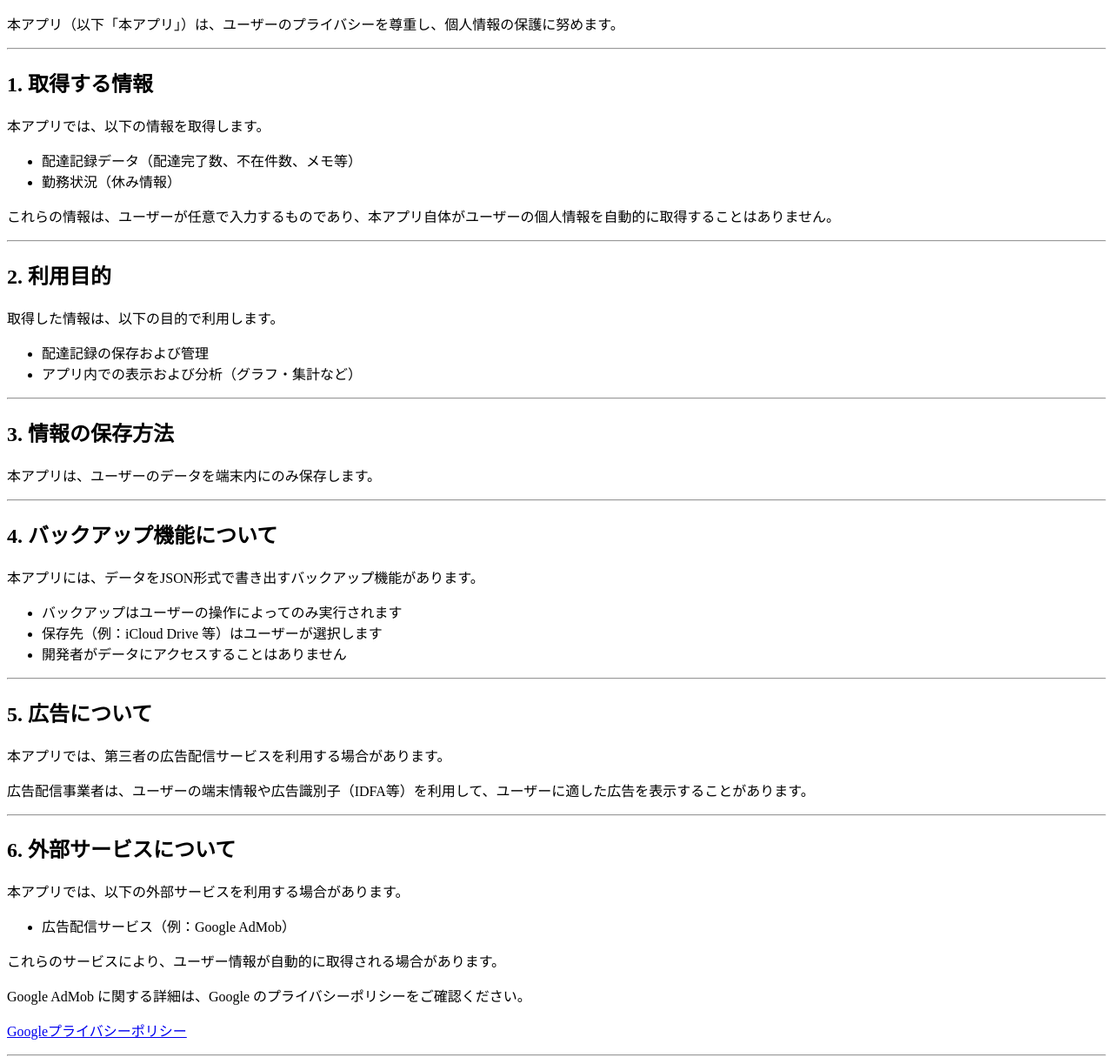
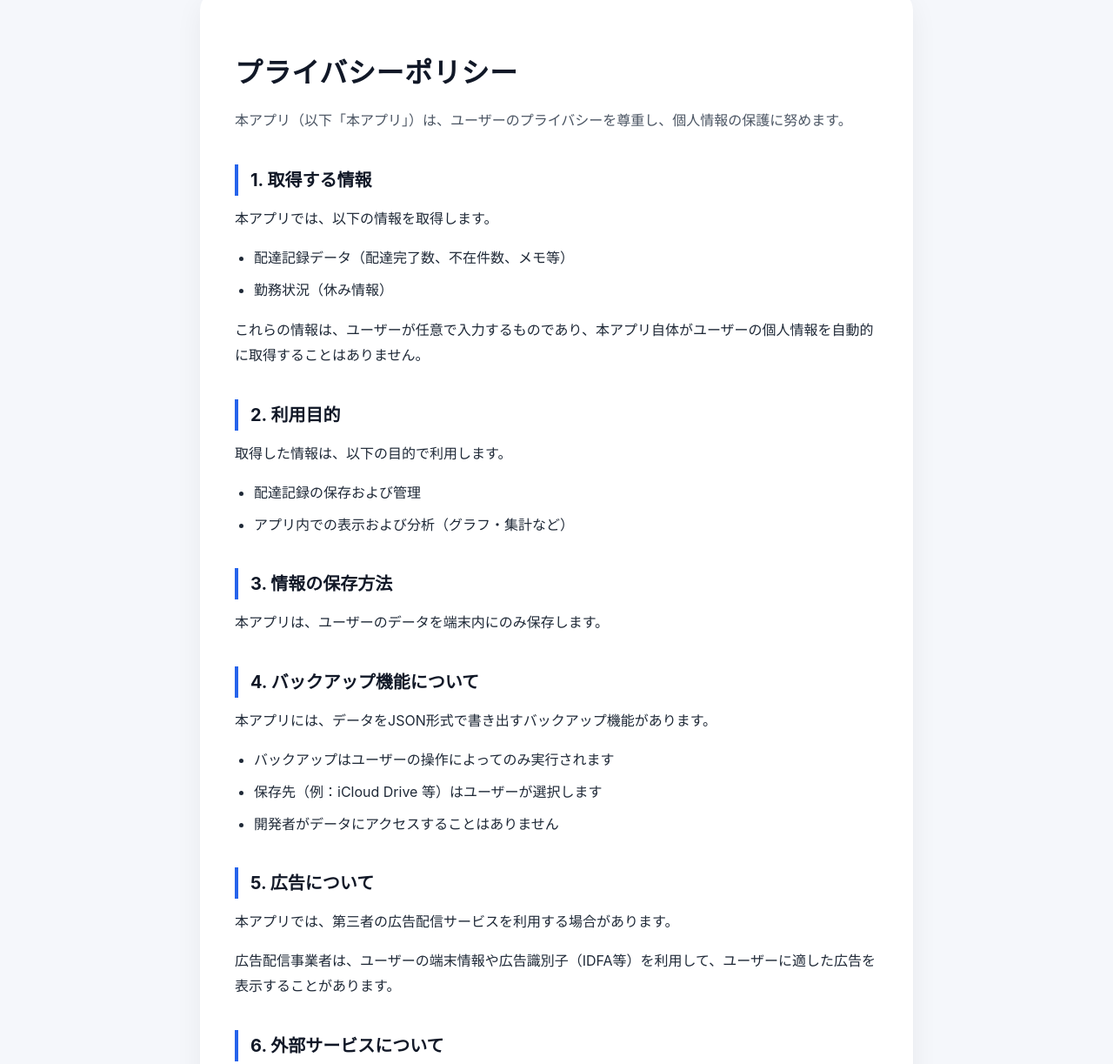
Before and after one commit to takw3305-cmyk/takw3305-cmyk.github.io, a plain HTML site: page index.html in a window 1280 px wide. Shown: the part 60-1283 px from the top of the page at 87% size. Drawn offline with Linux system fonts and the light colour scheme.

Commit message:
プライバシーポリシーのデザイン更新

```diff
--- a/index.html
+++ b/index.html
@@ -1,129 +1,198 @@
+<!DOCTYPE html>
+<html lang="ja">
+<head>
+  <meta charset="UTF-8">
+  <meta name="viewport" content="width=device-width, initial-scale=1.0">
+  <title>プライバシーポリシー</title>
+
+  <style>
+    body {
+      margin: 0;
+      font-family: -apple-system, BlinkMacSystemFont, "Helvetica Neue", "Yu Gothic", sans-serif;
+      background: #f5f7fb;
+      color: #1f2937;
+      line-height: 1.8;
+    }
+
+    .container {
+      max-width: 820px;
+      margin: 0 auto;
+      padding: 48px 20px;
+    }
+
+    .card {
+      background: #ffffff;
+      border-radius: 24px;
+      padding: 40px;
+      box-shadow: 0 12px 32px rgba(0, 0, 0, 0.06);
+    }
+
+    h1 {
+      font-size: 32px;
+      margin-bottom: 12px;
+      color: #111827;
+      letter-spacing: 0.02em;
+    }
+
+    .lead {
+      color: #4b5563;
+      margin-bottom: 32px;
+    }
+
+    h2 {
+      font-size: 20px;
+      margin-top: 36px;
+      margin-bottom: 12px;
+      padding-left: 14px;
+      border-left: 4px solid #2563eb;
+      color: #111827;
+    }
+
+    p {
+      margin: 0 0 16px;
+    }
+
+    ul {
+      padding-left: 22px;
+      margin-top: 8px;
+      margin-bottom: 18px;
+    }
+
+    li {
+      margin-bottom: 8px;
+    }
+
+    a {
+      color: #2563eb;
+      text-decoration: none;
+      font-weight: 600;
+    }
+
+    a:hover {
+      text-decoration: underline;
+    }
+
+    .footer {
+      margin-top: 40px;
+      padding-top: 24px;
+      border-top: 1px solid #e5e7eb;
+      color: #6b7280;
+      font-size: 14px;
+    }
+
+    @media (max-width: 600px) {
+      .container {
+        padding: 24px 14px;
+      }
+
+      .card {
+        padding: 28px 22px;
+        border-radius: 18px;
+      }
+
+      h1 {
+        font-size: 26px;
+      }
+
+      h2 {
+        font-size: 18px;
+      }
+    }
+  </style>
+</head>
+
+<body>
+  <main class="container">
+    <article class="card">
       <h1>プライバシーポリシー</h1>
 
-<p>本アプリ（以下「本アプリ」）は、ユーザーのプライバシーを尊重し、個人情報の保護に努めます。</p>
-
-<hr>
+      <p class="lead">
+        本アプリ（以下「本アプリ」）は、ユーザーのプライバシーを尊重し、個人情報の保護に努めます。
+      </p>
 
       <h2>1. 取得する情報</h2>
-
       <p>本アプリでは、以下の情報を取得します。</p>
-
       <ul>
         <li>配達記録データ（配達完了数、不在件数、メモ等）</li>
         <li>勤務状況（休み情報）</li>
       </ul>
-
-<p>これらの情報は、ユーザーが任意で入力するものであり、本アプリ自体がユーザーの個人情報を自動的に取得することはありません。</p>
-
-<hr>
+      <p>
+        これらの情報は、ユーザーが任意で入力するものであり、本アプリ自体がユーザーの個人情報を自動的に取得することはありません。
+      </p>
 
       <h2>2. 利用目的</h2>
-
       <p>取得した情報は、以下の目的で利用します。</p>
-
       <ul>
         <li>配達記録の保存および管理</li>
         <li>アプリ内での表示および分析（グラフ・集計など）</li>
       </ul>
 
-<hr>
-
       <h2>3. 情報の保存方法</h2>
-
       <p>本アプリは、ユーザーのデータを端末内にのみ保存します。</p>
 
-<hr>
-
       <h2>4. バックアップ機能について</h2>
-
       <p>本アプリには、データをJSON形式で書き出すバックアップ機能があります。</p>
-
       <ul>
         <li>バックアップはユーザーの操作によってのみ実行されます</li>
         <li>保存先（例：iCloud Drive 等）はユーザーが選択します</li>
         <li>開発者がデータにアクセスすることはありません</li>
       </ul>
 
-<hr>
-
       <h2>5. 広告について</h2>
-
       <p>本アプリでは、第三者の広告配信サービスを利用する場合があります。</p>
-
-<p>広告配信事業者は、ユーザーの端末情報や広告識別子（IDFA等）を利用して、ユーザーに適した広告を表示することがあります。</p>
-
-<hr>
+      <p>
+        広告配信事業者は、ユーザーの端末情報や広告識別子（IDFA等）を利用して、ユーザーに適した広告を表示することがあります。
+      </p>
 
       <h2>6. 外部サービスについて</h2>
-
       <p>本アプリでは、以下の外部サービスを利用する場合があります。</p>
-
       <ul>
         <li>広告配信サービス（例：Google AdMob）</li>
       </ul>
-
       <p>これらのサービスにより、ユーザー情報が自動的に取得される場合があります。</p>
-
       <p>
         Google AdMob に関する詳細は、Google のプライバシーポリシーをご確認ください。
       </p>
-
       <p>
-<a href="https://policies.google.com/privacy" target="_blank">
+        <a href="https://policies.google.com/privacy" target="_blank" rel="noopener noreferrer">
           Googleプライバシーポリシー
         </a>
       </p>
 
-<hr>
-
       <h2>7. 第三者提供について</h2>
-
       <p>
         本アプリは、法令に基づく場合を除き、ユーザーが入力した情報を、第三者へ提供することはありません。
       </p>
-
       <p>
         ただし、広告配信に必要な範囲で、外部サービス提供者による情報取得が行われる場合があります。
       </p>
 
-<hr>
-
       <h2>8. セキュリティ</h2>
-
       <p>
         本アプリは、ユーザーデータを端末内に保存する設計により、外部への情報漏洩リスクを最小限に抑えています。
       </p>
 
-<hr>
-
       <h2>9. 免責事項</h2>
-
-<p>
-本アプリは、ユーザー自身の責任において利用されるものとします。
-</p>
-
+      <p>本アプリは、ユーザー自身の責任において利用されるものとします。</p>
       <p>
         バックアップ未実施等によるデータ消失について、開発者は責任を負いかねます。
       </p>
 
-<hr>
-
       <h2>10. 本ポリシーの変更</h2>
-
-<p>
-本ポリシーの内容は、必要に応じて変更される場合があります。
-</p>
-
-<hr>
+      <p>本ポリシーの内容は、必要に応じて変更される場合があります。</p>
 
       <h2>11. お問い合わせ</h2>
-
-<p>
-本アプリに関するお問い合わせは、以下までお願いいたします。
-</p>
-
+      <p>本アプリに関するお問い合わせは、以下までお願いいたします。</p>
       <p>
         <a href="mailto:ta.k.w3305@gmail.com">
           ta.k.w3305@gmail.com
         </a>
       </p>
+
+      <div class="footer">
+        最終更新日：2026年5月7日
+      </div>
+    </article>
+  </main>
+</body>
+</html>
```
Lines whose indentation alone changed are shown as unchanged.
